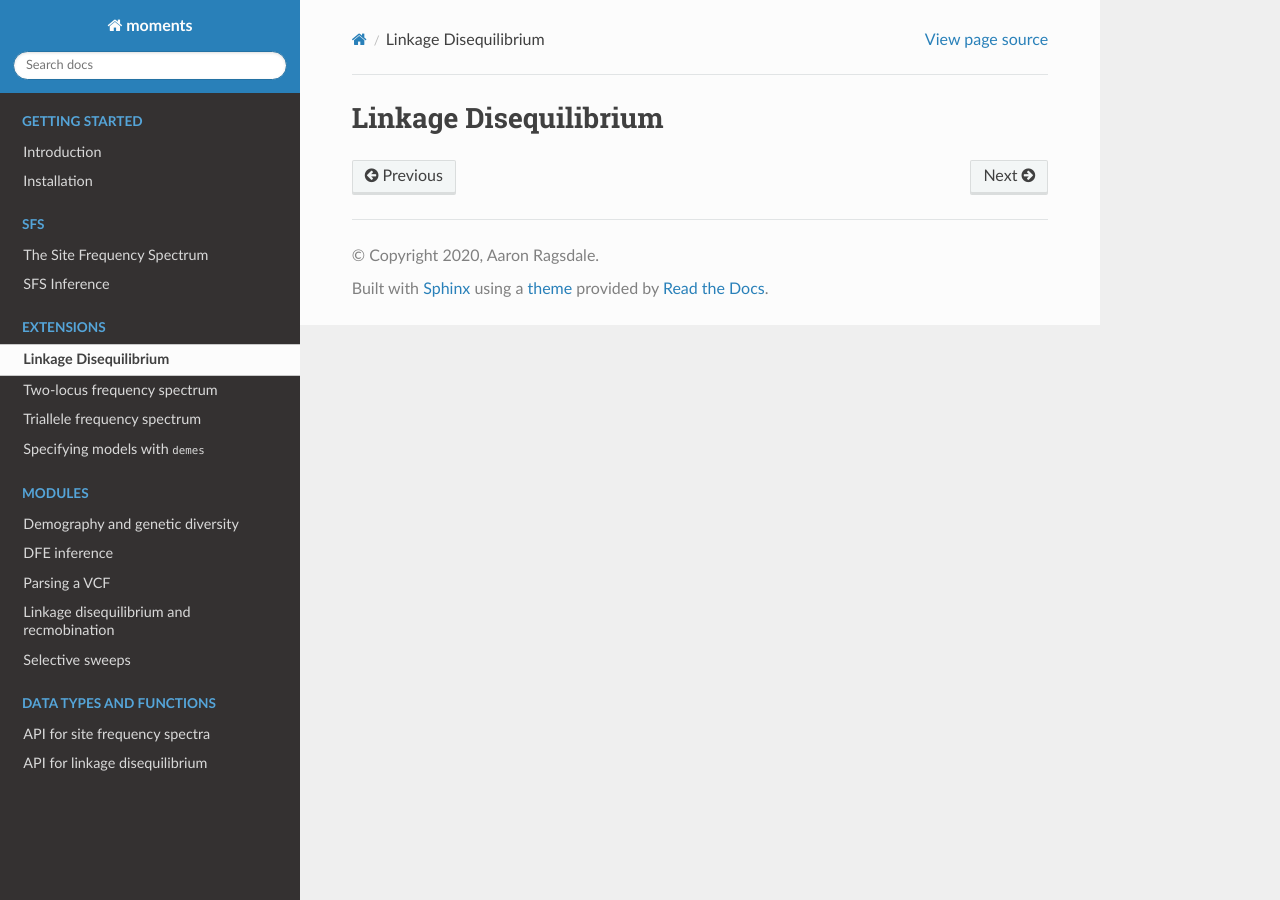
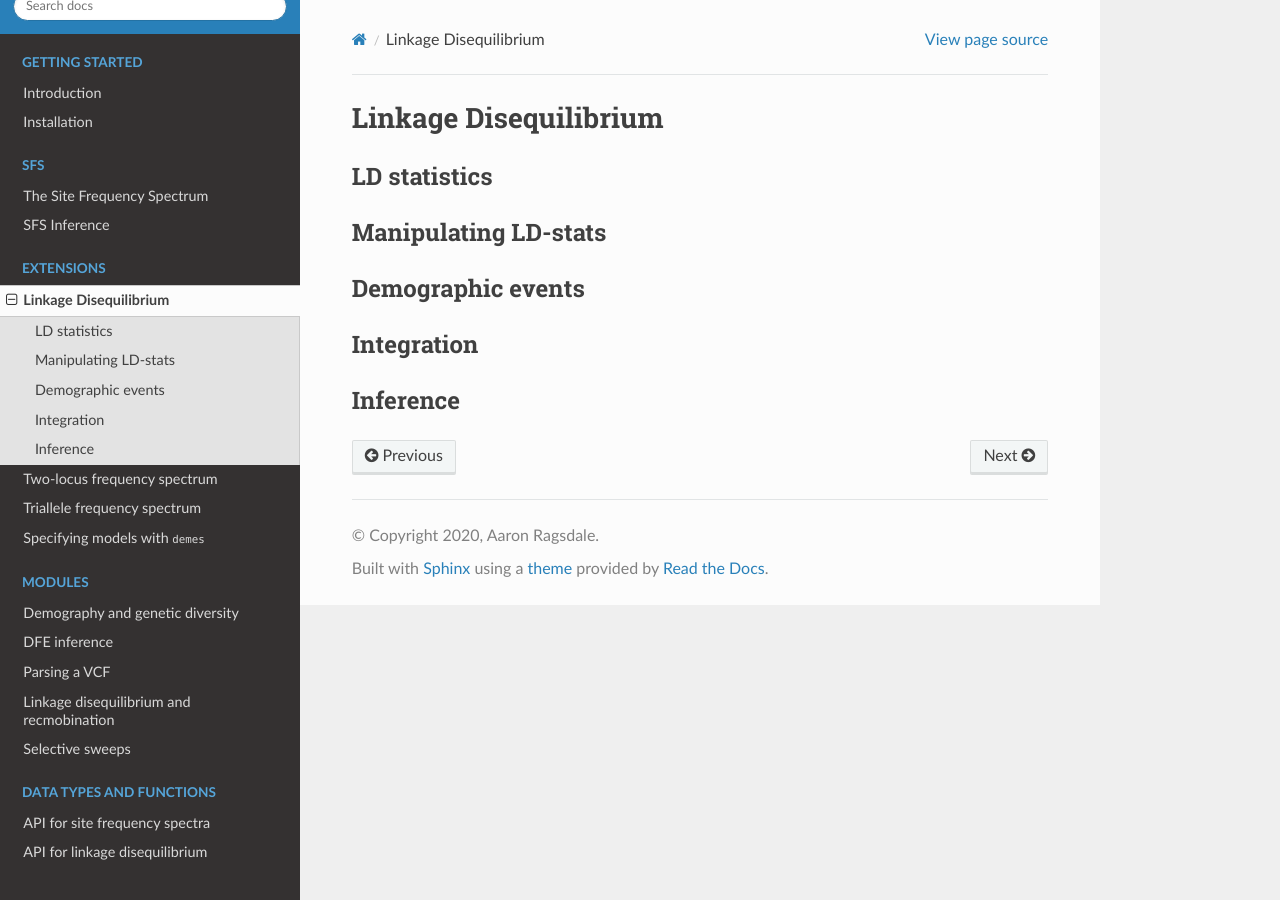
Before and after one commit to MomentsLD/moments, a Sphinx documentation site: the page built from docs/extensions/ld.rst, in a window 1280 px wide. Built offline with Sphinx 7.4.7 and the Read the Docs theme 2.0.0, drawn with Linux system fonts in a browser that asks for light colours.

Commit message:
outline some extensions and modules

```diff
--- a/docs/extensions/ld.rst
+++ b/docs/extensions/ld.rst
@@ -1,3 +1,23 @@
 ======================
 Linkage Disequilibrium
 ======================
+
+*************
+LD statistics
+*************
+
+*********************
+Manipulating LD-stats
+*********************
+
+******************
+Demographic events
+******************
+
+***********
+Integration
+***********
+
+*********
+Inference
+*********
```
Also changed, not shown: docs/modules/diversity.rst (+8 -0 lines).
